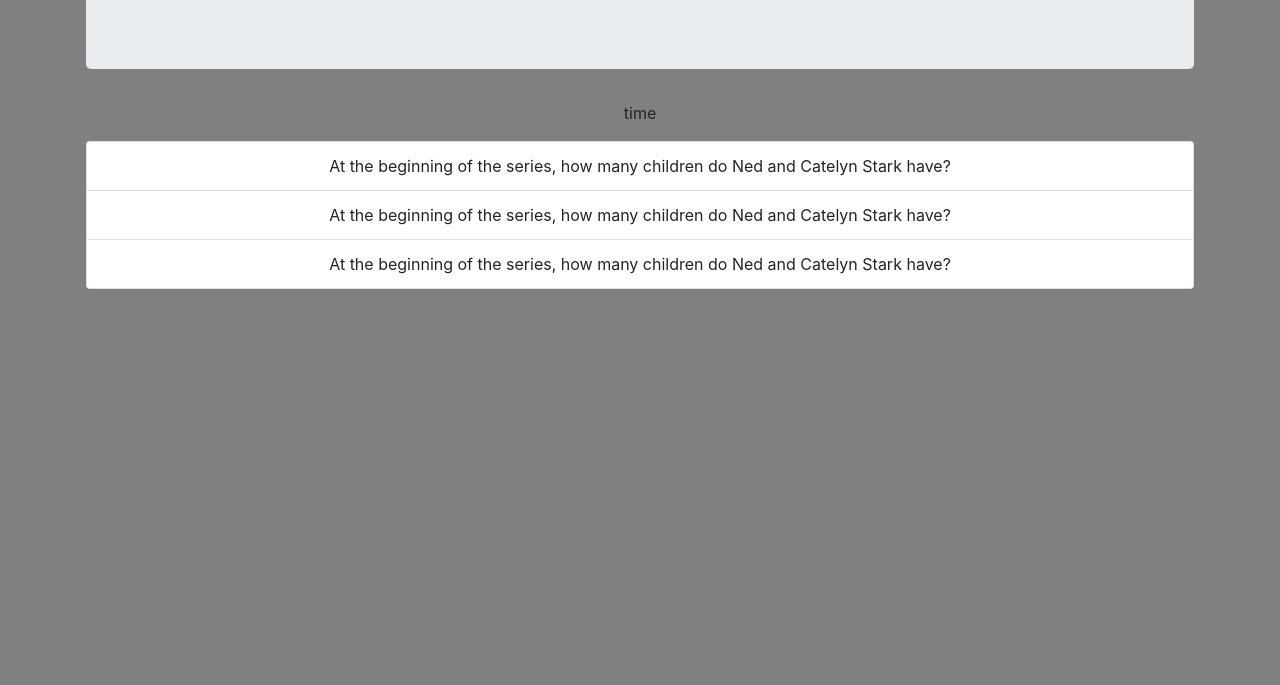
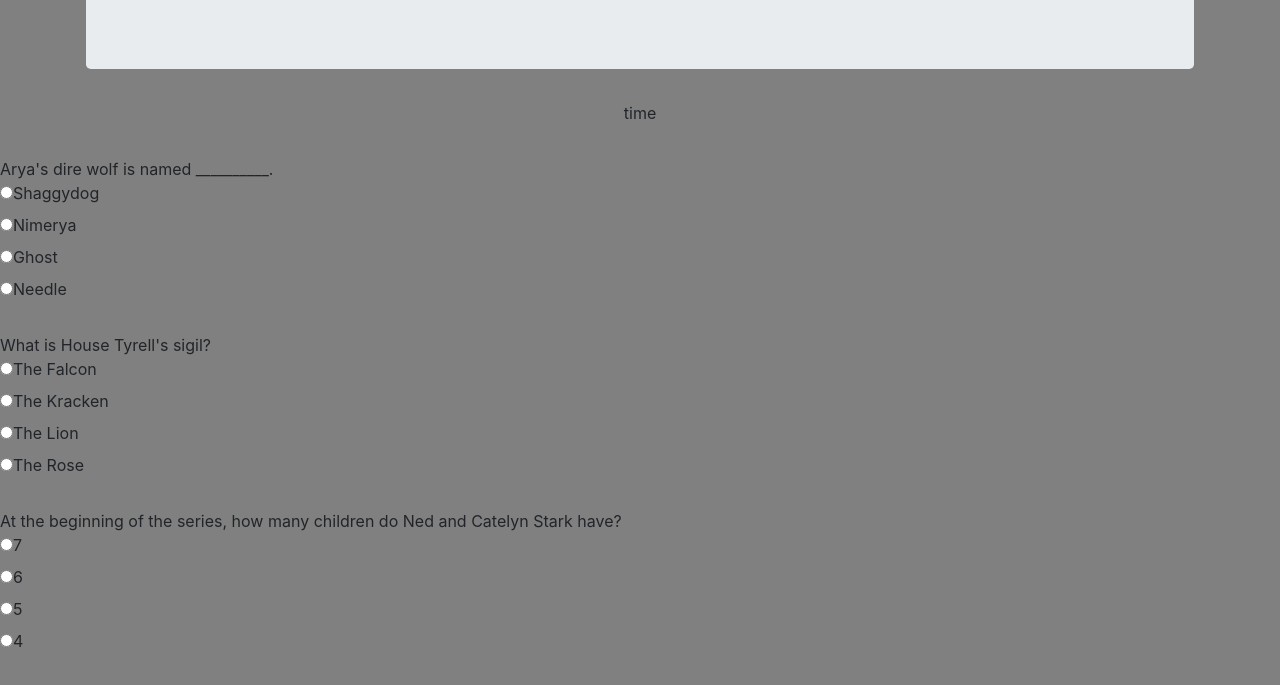
Before and after one commit to ryanward4556/Trivia-Game, a plain HTML site: page index.html in a window 1280 px wide. Shown: the part 174-859 px from the top of the page. Before the commit the page ends 800 px from the top, so only its background shows below. Drawn offline with nearby package versions, Linux system fonts and the light colour scheme.

Commit message:
places questions on the screen with respective answers as buttons

```diff
--- a/assets/javascript/app.js
+++ b/assets/javascript/app.js
@@ -3,6 +3,7 @@
 var ansCorrect = 0;
 var ansIncorrect = 0;
 var ansUnanswered = 0;
+var optionOneStr = "<input class='form-check-inline' type='radio' name='q-options' id='opt-1' value='option1'><label class='form-check-label' for='opt-1'></label>"
 
 //  Display Timer
 
@@ -17,74 +18,47 @@ var ansUnanswered = 0;
 var arrQuestions = [
     {
         question: "At the beginning of the series, how many children do Ned and Catelyn Stark have?",
-        answers: {
-            a: "7",
-            b: "6",
-            c: "5",
-            d: "4"
-        },
-        correctAns: "c"
+        choices: ["7", "6", "5", "4"],
+        correctAns: 2
     },
     {
         question: "Arya's dire wolf is named __________.",
-        answers: {
-            a: "Ghost",
-            b: "Needle",
-            c: "Nimerya",
-            d: "Shaggydog"
-        },
-        correctAns: "c"
+        choices: ["Ghost", "Needle", "Nimerya", "Shaggydog"],
+        correctAns: 2
     },
     {
         question: "What is House Tyrell's sigil?",
-        answers: {
-            a: "The Lion",
-            b: "The Kracken",
-            c: "The Rose",
-            d: "The Falcon"
-        },
-        correctAns: "c"
+        choices: ["The Lion", "The Kracken", "The Rose", "The Falcon"],
+        correctAns: 2
     }
 ]
 
 function displayQuiz(arr) {
     var randomArr = shuffle(arr);
-    var currentQuestion;
-    var currentAnswers;
-    var newQuestion;
 
     for (var i = 0; i < randomArr.length; i++) {
-        newQuestion = $(".list-group").append("<li class='list-group-item'></li>")
-        currentQuestion = randomArr[i].question;
-        displayQuestion(currentQuestion);
-
-        currentAnswers = randomArr[i].answers;
-        var arrAnswers = [];
-        arrAnswers.push(currentAnswers.a, currentAnswers.b, currentAnswers.c, currentAnswers.d);
-        shuffle(arrAnswers);
-
-        console.log(currentQuestion);
-        console.log(arrAnswers);
-        //  TO ADD **** for each question make an html div with a class 'question 1',
-        //  for each question in arrQuestions array (arrQuestions[i]), display the questions...
-
+        var question = arrQuestions[i].question;
+        document.write(question);
+        var options = shuffle(arrQuestions[i].choices);
+        document.body.appendChild(document.createElement("br"));
+        var name = "radio" + i;
+        for (var opt in options) {
+            var radioEle = document.createElement("input");
+            radioEle.type = "radio";
+            radioEle.value = options[opt];
+            radioEle.name = name;
+            document.body.appendChild(radioEle);
+            var label = document.createElement("Label");
+            label.innerHTML = options[opt];
+            document.body.appendChild(label);
+            document.body.appendChild(document.createElement("br"));
+        }
+        document.body.appendChild(document.createElement("br"));
     }
 
 }
-function displayQuestion(question) {
-    $(".list-group-item").each(function(){
-        $(this).text(question);
-    });
-}
+
 displayQuiz(arrQuestions);
-
-// function appendText(question) {
-//     // for (var i = 0; i < arr.length; i++) {
-//         var newQuestion = $(".list-group").append("<li class='list-group-item'></li>")
-//         newQuestion.text(question);
-//     // }
-
-// }
 
 
 //  Shuffles order of array items
--- a/index.html
+++ b/index.html
@@ -38,21 +38,24 @@
             </div>
         </div>
         <div class="row">
-            <div class="col-sm-12 text-center">
-                <ol class="list-group">
-                    <!-- <li class="list-group-item"> -->
-                        <!-- <div class="form-check">
-                            <input class="form-check-inline" type="radio" name="q1-options" id="q1-o1" value="option1">
-                            <label class="form-check-label" for="q1-o1"></label>
-                            <input class="form-check-inline" type="radio" name="q1-options" id="q1o2" value="option2">
-                            <label class="form-check-label" for="q1o2"></label>
-                            <input class="form-check-inline" type="radio" name="q1-options" id="q1o3" value="option3">
-                            <label class="form-check-label" for="q1o3"></label>
-                            <input class="form-check-inline" type="radio" name="q1-options" id="q1o4" value="option3">
-                            <label class="form-check-label" for="q1o4"></label>
-                        </div> -->
-                    <!-- </li> -->
-                </ol>
+            <div class="col-sm-12 text-center" id="questions-list">
+                <!-- <ol class="list-group">
+                    <li class="list-group-item">
+                        <div class="form-check">
+                            <p id="question"></p>
+                            <input class="form-check-inline" type="radio" name="q-options" id="opt-1" value="option1">
+                            <label class="form-check-label" for="opt-1"></label>
+                            <input class="form-check-inline" type="radio" name="q-options" id="opt-2" value="option2">
+                            <label class="form-check-label" for="opt-2"></label>
+                            <input class="form-check-inline" type="radio" name="q-options" id="opt-3" value="option3">
+                            <label class="form-check-label" for="opt-3"></label>
+                            <input class="form-check-inline" type="radio" name="q-options" id="opt-4" value="option3">
+                            <label class="form-check-label" for="opt-4"></label>
+                        </div>
+                    </li>
+                    <li class="list-group-item" id='q2'>
+                    </li>
+                </ol> -->
 
 
 
```
